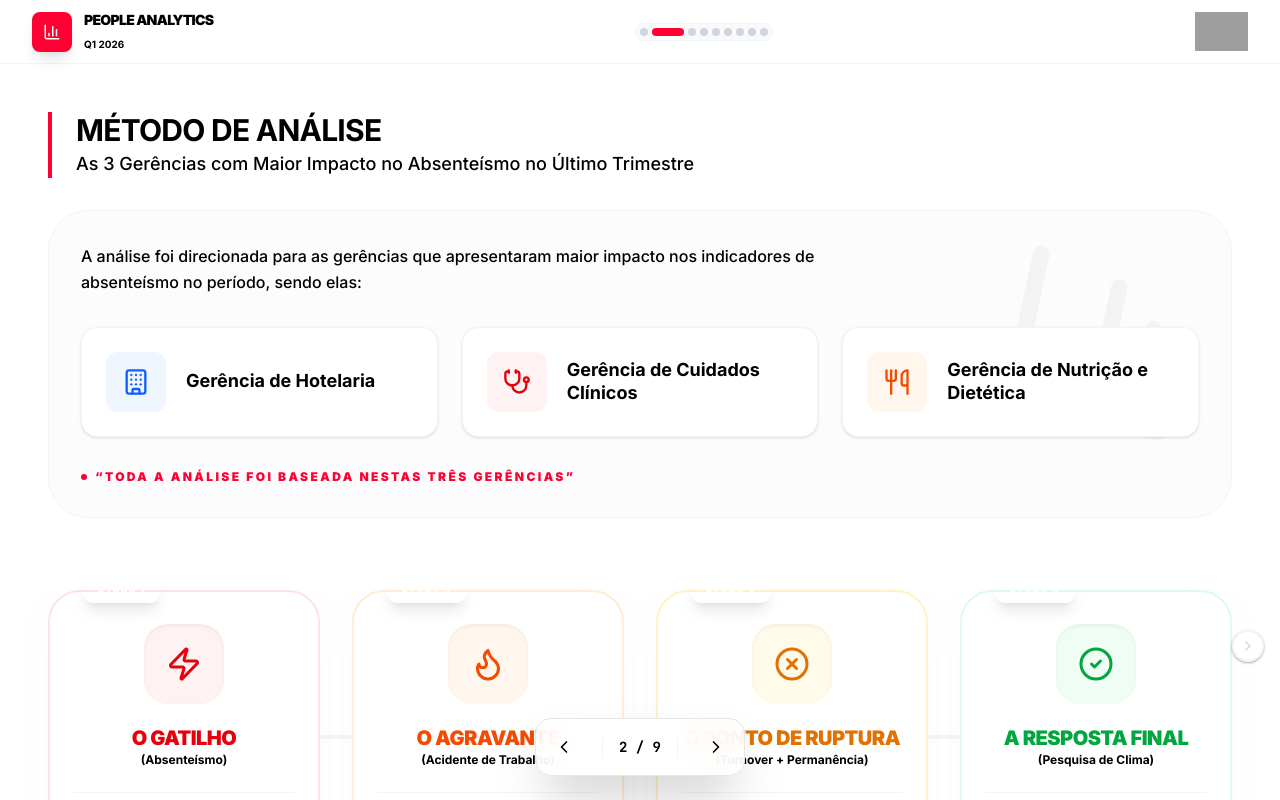
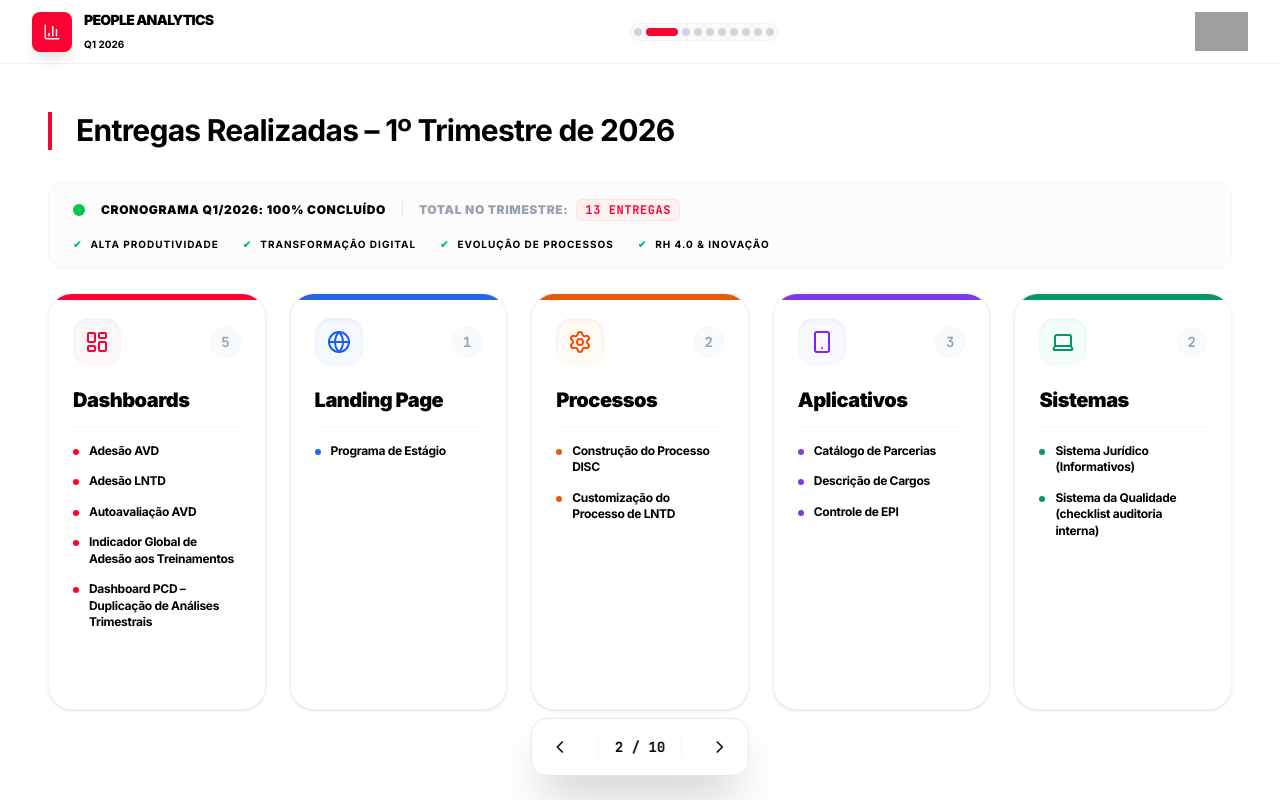
Before and after one commit to leandrosoaresk1-spec/APRESENTACAOINDICADORES, a React (Vite) app: page / in a window 1280 px wide. Both pictures are taken after a click on the button 680 px from the left and 31 px from the top of the page. Shown: the top 800 px of the page. Built offline with nearby package versions, Linux system fonts and the light colour scheme; grey boxes are pictures that could not be loaded.

Commit message:
feat: Update slide 1 with delivery summary
Replace "Método de Análise" with "Entregas Realizadas" and add a summary of deliveries for Q1 2026, including a completion status and total count.

```diff
--- a/src/App.tsx
+++ b/src/App.tsx
@@ -32,7 +32,13 @@ import {
   Triangle,
   ShieldAlert,
   UserMinus,
-  RotateCcw
+  RotateCcw,
+  Globe,
+  Smartphone,
+  Laptop,
+  Settings,
+  Layers,
+  LayoutDashboard
 } from 'lucide-react';
 import {
   BarChart,
@@ -264,7 +270,160 @@ const Slides = [
     </div>
   ),
 
-  // SLIDE 1: MÉTODO DE ANÁLISE
+  // SLIDE 1: ENTREGAS REALIZADAS
+  () => (
+    <SlideWrapper title="Entregas Realizadas – 1º Trimestre de 2026">
+      <div className="flex flex-col h-full justify-between gap-6">
+        {/* Timeline/Execution Progress Bar */}
+        <div className="bg-gray-50/50 border border-gray-100/80 px-6 py-4 rounded-2xl flex flex-wrap items-center justify-between gap-4">
+          <div className="flex items-center gap-4">
+            <span className="flex h-3 w-3 relative">
+              <span className="animate-ping absolute inline-flex h-full w-full rounded-full bg-green-400 opacity-75"></span>
+              <span className="relative inline-flex rounded-full h-3 w-3 bg-green-500"></span>
+            </span>
+            <span className="text-xs font-black uppercase text-dark tracking-wider">Cronograma Q1/2026: 100% Concluído</span>
+
+            <div className="h-4 w-[1px] bg-gray-200 hidden md:block" />
+
+            <span className="text-xs font-black text-medium uppercase tracking-wider flex items-center gap-2">
+              <span className="text-gray-400">Total no Trimestre:</span>
+              <span className="px-2 py-0.5 bg-red-50 text-[#ff0032] border border-red-100 rounded-md font-mono text-xs">
+                13 Entregas
+              </span>
+            </span>
+          </div>
+          <div className="flex items-center gap-6 text-[10px] font-bold text-light uppercase tracking-widest md:flex">
+            <div className="flex items-center gap-2">
+              <span className="text-emerald-500">✔</span> Alta Produtividade
+            </div>
+            <div className="flex items-center gap-2">
+              <span className="text-emerald-500">✔</span> Transformação Digital
+            </div>
+            <div className="flex items-center gap-2">
+              <span className="text-emerald-500">✔</span> Evolução de Processos
+            </div>
+            <div className="flex items-center gap-2">
+              <span className="text-emerald-500">✔</span> RH 4.0 & Inovação
+            </div>
+          </div>
+        </div>
+
+        {/* Bento/Dashboard Grid of 5 Cards */}
+        <div className="grid grid-cols-1 md:grid-cols-2 lg:grid-cols-3 xl:grid-cols-5 gap-6 mb-2">
+          {[
+            {
+              title: "Dashboards",
+              icon: LayoutDashboard,
+              color: "text-[#ff0032] bg-red-50/60 border-red-100",
+              accentColor: "#ff0032",
+              items: [
+                "Adesão AVD",
+                "Adesão LNTD",
+                "Autoavaliação AVD",
+                "Indicador Global de Adesão aos Treinamentos",
+                "Dashboard PCD – Duplicação de Análises Trimestrais"
+              ]
+            },
+            {
+              title: "Landing Page",
+              icon: Globe,
+              color: "text-blue-600 bg-blue-50/60 border-blue-100",
+              accentColor: "#2563eb",
+              items: [
+                "Programa de Estágio"
+              ]
+            },
+            {
+              title: "Processos",
+              icon: Settings,
+              color: "text-orange-600 bg-orange-50/60 border-orange-100",
+              accentColor: "#ea580c",
+              items: [
+                "Construção do Processo DISC",
+                "Customização do Processo de LNTD"
+              ]
+            },
+            {
+              title: "Aplicativos",
+              icon: Smartphone,
+              color: "text-violet-600 bg-violet-50/60 border-violet-100",
+              accentColor: "#7c3aed",
+              items: [
+                "Catálogo de Parcerias",
+                "Descrição de Cargos",
+                "Controle de EPI"
+              ]
+            },
+            {
+              title: "Sistemas",
+              icon: Laptop,
+              color: "text-emerald-600 bg-emerald-50/60 border-emerald-100",
+              accentColor: "#059669",
+              items: [
+                "Sistema Jurídico (Informativos)",
+                "Sistema da Qualidade (checklist auditoria interna)"
+              ]
+            }
+          ].map((card, i) => {
+            const IconComponent = card.icon;
+            return (
+              <motion.div
+                key={i}
+                initial={{ opacity: 0, y: 30 }}
+                animate={{ opacity: 1, y: 0 }}
+                transition={{ delay: i * 0.1, duration: 0.5 }}
+                whileHover={{ y: -6, transition: { duration: 0.2 } }}
+                className="bg-white rounded-3xl border border-gray-100 p-6 shadow-sm hover:shadow-xl transition-all flex flex-col justify-between relative overflow-hidden group min-h-[340px]"
+              >
+                {/* Accent top bar */}
+                <div
+                  className="absolute top-0 left-0 right-0 h-1.5"
+                  style={{ backgroundColor: card.accentColor }}
+                />
+
+                <div>
+                  <div className="flex items-center justify-between mb-6">
+                    <div className={cn("p-3 rounded-2xl flex items-center justify-center shadow-inner", card.color)}>
+                      <IconComponent size={24} />
+                    </div>
+                    {/* Discreto e estratégico indicador quantitativo do card */}
+                    <span className="text-sm font-black text-gray-400 font-mono bg-gray-50 border border-gray-100/60 px-2.5 py-1 rounded-full">
+                      {card.items.length}
+                    </span>
+                  </div>
+
+                  <h3 className="text-xl font-black text-dark tracking-tight leading-none mb-4 group-hover:text-[#ff0032] transition-colors">
+                    {card.title}
+                  </h3>
+
+                  <div className="w-full h-[1px] bg-gray-100/80 mb-4" />
+
+                  <ul className="space-y-3.5">
+                    {card.items.map((item, idx) => (
+                      <li key={idx} className="flex gap-2.5 items-start">
+                        <div className="mt-1.5 shrink-0 h-1.5 w-1.5 rounded-full" style={{ backgroundColor: card.accentColor }} />
+                        <span className="text-xs font-bold text-dark leading-snug tracking-tight">
+                          {item}
+                        </span>
+                      </li>
+                    ))}
+                  </ul>
+                </div>
+
+                {/* Micro decorator */}
+                <div className="mt-6 pt-4 border-t border-gray-50/50 flex justify-between items-center text-[9px] font-extrabold text-[#ff0032] uppercase tracking-[0.15em] opacity-0 group-hover:opacity-100 transition-opacity">
+                  <span>Concluído • Q1</span>
+                  <span>→</span>
+                </div>
+              </motion.div>
+            );
+          })}
+        </div>
+      </div>
+    </SlideWrapper>
+  ),
+
+  // SLIDE 2: MÉTODO DE ANÁLISE
   () => (
     <SlideWrapper title="MÉTODO DE ANÁLISE" subtitle="As 3 Gerências com Maior Impacto no Absenteísmo no Último Trimestre">
       <div className="space-y-12">
@@ -403,7 +562,7 @@ const Slides = [
     </SlideWrapper>
   ),
 
-  // SLIDE 2: ABSENTEÍSMO + BENCHMARK
+  // SLIDE 3: ABSENTEÍSMO + BENCHMARK
   () => (
     <SlideWrapper title="Absenteísmo & Longevidade" subtitle="A Anatomia do Afastamento no 1º Tri">
       <div className="relative">
@@ -514,47 +673,73 @@ const Slides = [
       <div className="grid grid-cols-1 lg:grid-cols-3 gap-8">
         <div className="lg:col-span-2 flex flex-col gap-8">
           <div className="bg-white p-8 rounded-2xl border border-gray-100 shadow-sm relative overflow-hidden">
-            <div className="absolute top-0 right-0 p-4 opacity-10">
+            <div className="absolute top-0 right-0 p-4 opacity-5">
                <Brain size={120} className="text-[#ff0032]" />
             </div>
 
-            <div className="flex items-center gap-3 mb-6">
-              <span className="bg-red-50 text-[#ff0032] px-3 py-1 rounded-full text-[10px] font-black tracking-widest uppercase">
-                COEFICIENTE: 0,85
-              </span>
-              <span className="text-[10px] font-bold text-medium uppercase tracking-wider">
-                Correlação Estatística Muito Forte
-              </span>
-            </div>
-
-            <h4 className="text-xl font-black text-dark mb-4 tracking-tight leading-tight">
-              Análise Crítica: A Dinâmica da Fadiga e Sobrecarga Sistêmica
+            <h4 className="text-xl font-black text-dark mb-1 tracking-tight leading-tight">
+              Comportamento Observado no Trimestre: Absenteísmo e Crescimento de Acidentes
             </h4>
-
-            <p className="text-xs text-dark font-medium leading-relaxed mb-6">
-              A correlação direta de <strong className="text-[#ff0032] font-black">0,85</strong> observada entre o aumento de absenteísmo e o pico de acidentes no trabalho em Março revela um <strong className="font-extrabold text-dark font-sans">elo de causalidade sistêmica</strong> em vez de falhas assistenciais isoladas:
+            <p className="text-xs font-bold text-medium uppercase tracking-wider mb-6">
+              O aumento simultâneo dos indicadores sugere maior pressão operacional nas equipes assistenciais.
             </p>
 
-            <div className="grid grid-cols-1 md:grid-cols-2 gap-4 mb-6">
-              <div className="p-4 bg-gray-50 rounded-xl border border-gray-100">
-                <span className="text-xs font-black text-[#ff0032] uppercase tracking-wider block mb-1">Efeito Cascata nas Escalas</span>
-                <p className="text-[11px] font-bold text-medium leading-relaxed">
-                  As faltas decorrentes do absenteísmo reduzem as equipes operacionais de imediato. Como as demandas assistenciais e operacionais permanecem inalteradas, a jornada e a intensidade do esforço da força de trabalho ativa sobem a patamares de exaustão.
-                </p>
+            {/* Fluxo Operacional Simples */}
+            <div className="flex flex-wrap items-center justify-between gap-2 bg-gray-50/50 p-4 rounded-xl mb-6 border border-gray-100/60">
+              <div className="flex items-center gap-1.5 px-3 py-1.5 bg-red-50 border border-red-100/50 rounded-lg text-[10px] font-extrabold text-[#ff0032] uppercase tracking-wide">
+                Maior Absenteísmo
               </div>
-              <div className="p-4 bg-gray-50 rounded-xl border border-gray-100">
-                <span className="text-xs font-black text-dark uppercase tracking-wider block mb-1">Sobrecarga Física e Mental</span>
-                <p className="text-[11px] font-bold text-medium leading-relaxed">
-                  Com 17,35% dos profissionais atuando em duplo vínculo assistencial, a fadiga extrema decorrente de dobras de plantão debilita a coordenação psicomotora fina, culminando no aumento de acidentes com perfurocortantes registrados no período diurno.
-                </p>
+              <ChevronRight className="text-gray-300 hidden md:block" size={14} />
+              <div className="flex items-center gap-1.5 px-3 py-1.5 bg-orange-50 border border-orange-100/50 rounded-lg text-[10px] font-extrabold text-orange-700 uppercase tracking-wide">
+                Redistribuição das Atividades
+              </div>
+              <ChevronRight className="text-gray-300 hidden md:block" size={14} />
+              <div className="flex items-center gap-1.5 px-3 py-1.5 bg-amber-50 border border-amber-100/50 rounded-lg text-[10px] font-extrabold text-amber-700 uppercase tracking-wide">
+                Sobrecarga Operacional
+              </div>
+              <ChevronRight className="text-gray-300 hidden md:block" size={14} />
+              <div className="flex items-center gap-1.5 px-3 py-1.5 bg-rose-50 border border-rose-100/50 rounded-lg text-[10px] font-extrabold text-rose-700 uppercase tracking-wide">
+                Maior Exposição a Falhas e Acidentes
               </div>
             </div>
 
-            <div className="p-4 bg-red-50 border border-red-100 rounded-xl flex gap-3">
-              <Info className="text-[#ff0032] shrink-0 mt-0.5" size={16} />
-              <p className="text-[11px] text-red-900 font-bold leading-relaxed">
-                <strong className="text-dark">Recomendação Diretiva:</strong> A redução sustentada de acidentes e do absenteísmo depende de atuarmos nas causas de exaustão. O redesenho preventivo das escalas com foco em áreas de maior sobrecarga (Hotelaria, Cuidados Clínicos e Nutrição) é indispensável para preservar o contingente e estancar as faltas em cadeia.
-              </p>
+            {/* Grid dos Cards de Leitura Qualitativa (2 colunas) */}
+            <div className="grid grid-cols-1 md:grid-cols-2 gap-6">
+              {/* CARD 1 – Cenário Identificado */}
+              <div className="p-5 bg-gray-50/50 rounded-xl border border-gray-100 flex flex-col justify-between">
+                <div>
+                  <span className="text-xs font-black text-[#ff0032] uppercase tracking-wider block mb-3">
+                    Cenário Identificado
+                  </span>
+                  <p className="text-[12px] font-bold text-dark leading-relaxed mb-3">
+                    Durante o trimestre foi observado aumento do absenteísmo acompanhado do crescimento dos acidentes registrados.
+                  </p>
+                  <p className="text-[12px] font-bold text-medium leading-relaxed">
+                    A movimentação simultânea dos indicadores sugere necessidade de aprofundamento das análises sobre carga operacional e capacidade das equipes.
+                  </p>
+                </div>
+              </div>
+
+              {/* CARD 2 – Possíveis Efeitos Operacionais */}
+              <div className="p-5 bg-gray-50/50 rounded-xl border border-gray-100">
+                <span className="text-xs font-black text-dark uppercase tracking-wider block mb-3">
+                  Possíveis Efeitos Operacionais
+                </span>
+                <ul className="space-y-2.5">
+                  {[
+                    "Menor disponibilidade de profissionais",
+                    "Redistribuição das demandas",
+                    "Intensificação do ritmo de trabalho",
+                    "Maior desgaste físico e mental",
+                    "Aumento da exposição operacional"
+                  ].map((item, idx) => (
+                    <li key={idx} className="flex items-center gap-2 text-[12px] font-bold text-medium">
+                      <div className="w-1.5 h-1.5 rounded-full bg-orange-500 shrink-0" />
+                      <span>{item}</span>
+                    </li>
+                  ))}
+                </ul>
+              </div>
             </div>
           </div>
 
```
